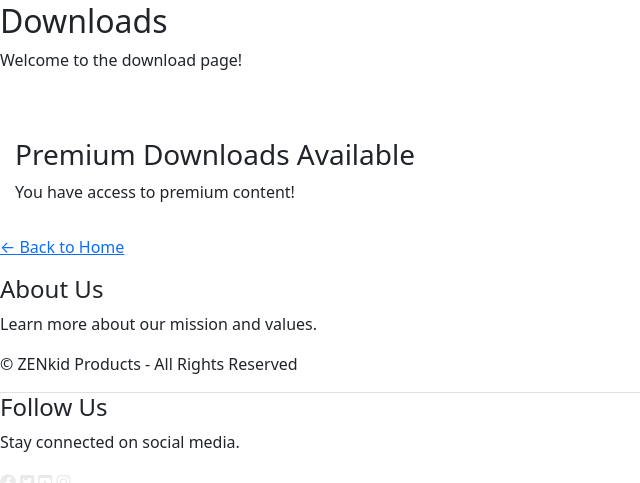
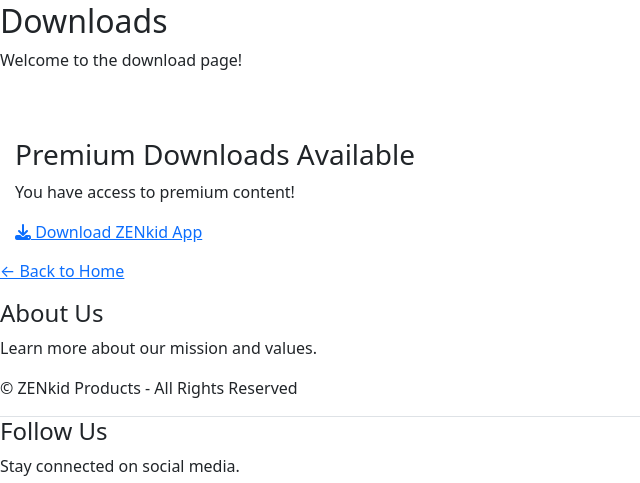
Before and after one commit to DylanAustin-TheDreamer/Full-Stack-Milestone, a Django app: page /download/ in a window 1280 px wide. Shown: the part 70-553 px from the top of the page, without its empty margins (0-640 px from the left). Run offline with Django 4.2, Linux system fonts and the light colour scheme; a user stored in the database is signed in; tables that the repository leaves empty hold one stand-in row (values such as "Sample post").

Commit message:
Set up a googledrive downloadable link for the application

```diff
--- a/main/templates/main/download.html
+++ b/main/templates/main/download.html
@@ -11,10 +11,13 @@
     <div style="height: 35px"></div>
 
     {% if user.is_authenticated and user.userprofile.is_premium_member %}
-            <div class="download-section" style="padding: 15px;">
+      <div class="download-section" style="padding: 15px">
         <h3>Premium Downloads Available</h3>
         <p>You have access to premium content!</p>
-                <!-- Add your download links here -->
+
+        <a href="{% url 'main:download_app' %}" class="btn-download">
+          <i class="fa-solid fa-download"></i> Download ZENkid App
+        </a>
       </div>
     {% else %}
       <div class="membership-required">
--- a/main/urls.py
+++ b/main/urls.py
@@ -26,5 +26,6 @@
     path('delete-account/', views.delete_account, name='delete_account'),
     path('toggle-membership/', views.toggle_membership, name='toggle_membership'),
     path('download/', views.download, name='download'),
+    path('download-app/', views.download_app, name='download_app'),
     path('add-review/', views.add_review, name='add_review'),
 ]
--- a/main/views.py
+++ b/main/views.py
@@ -4,6 +4,8 @@
 from django.contrib import messages
 from django.views.decorators.http import require_POST
 from .models import UserProfile, Review
+from django.http import HttpResponseRedirect
+from django.contrib.auth.decorators import login_required
 
 def home(request):
     """Homepage view"""
@@ -97,3 +99,17 @@
         return redirect('main:home')
     else:
         return redirect('main:home')
+
+
+@login_required
+def download_app(request):
+    # Check if user has premium membership
+    profile, created = UserProfile.objects.get_or_create(user=request.user)
+
+    if profile.is_premium_member:
+        # Redirect to Google Drive DIRECT download link
+        download_url = "https://drive.google.com/uc?export=download&id=1sDfG8Q2y221eArnszSyW02-xq_VY_HG1"
+        return HttpResponseRedirect(download_url)
+    else:
+        messages.error(request, "Premium membership required for downloads.")
+        return redirect('main:profile')
```
Also changed, not shown: 1 other file. Lines whose indentation alone changed are shown as unchanged.
